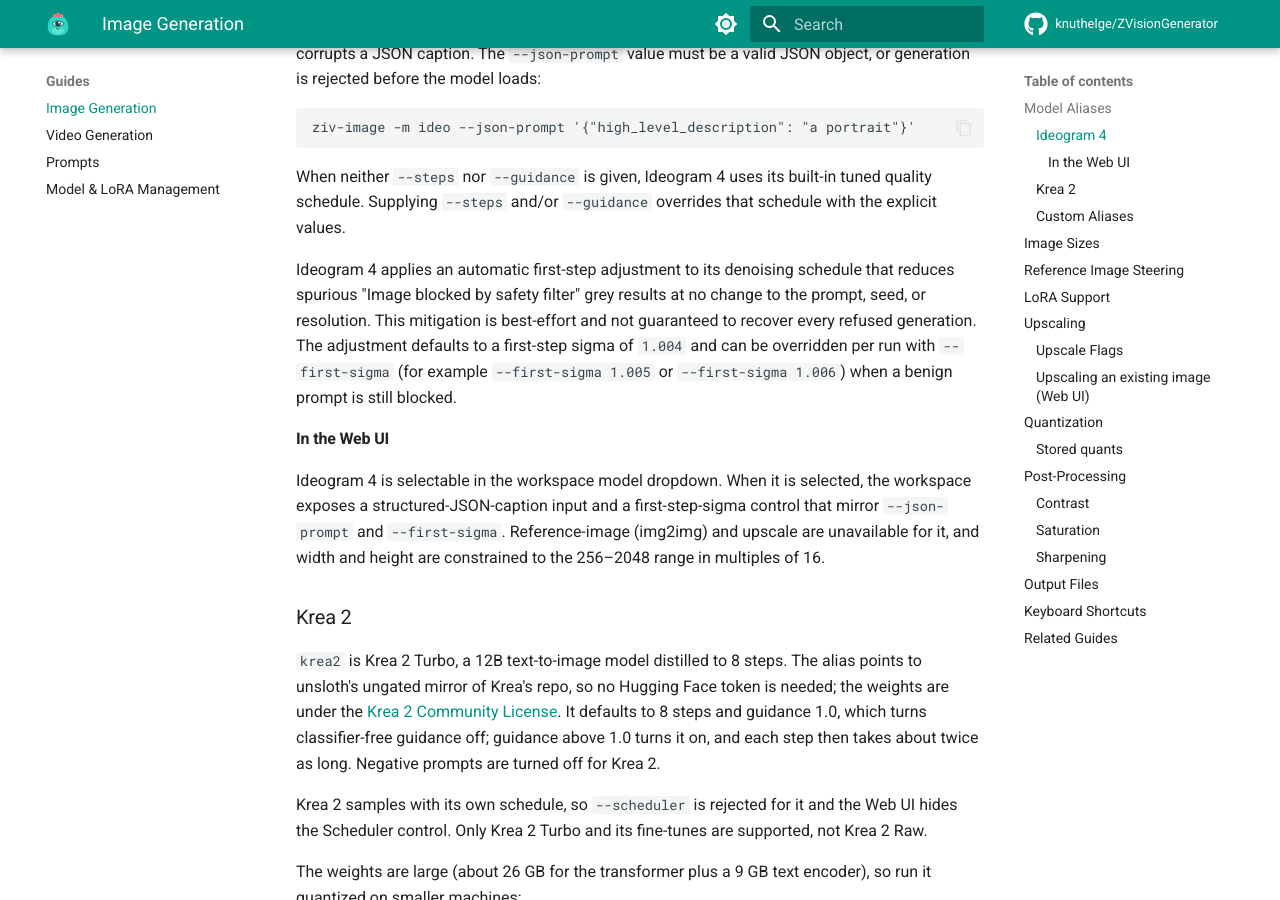
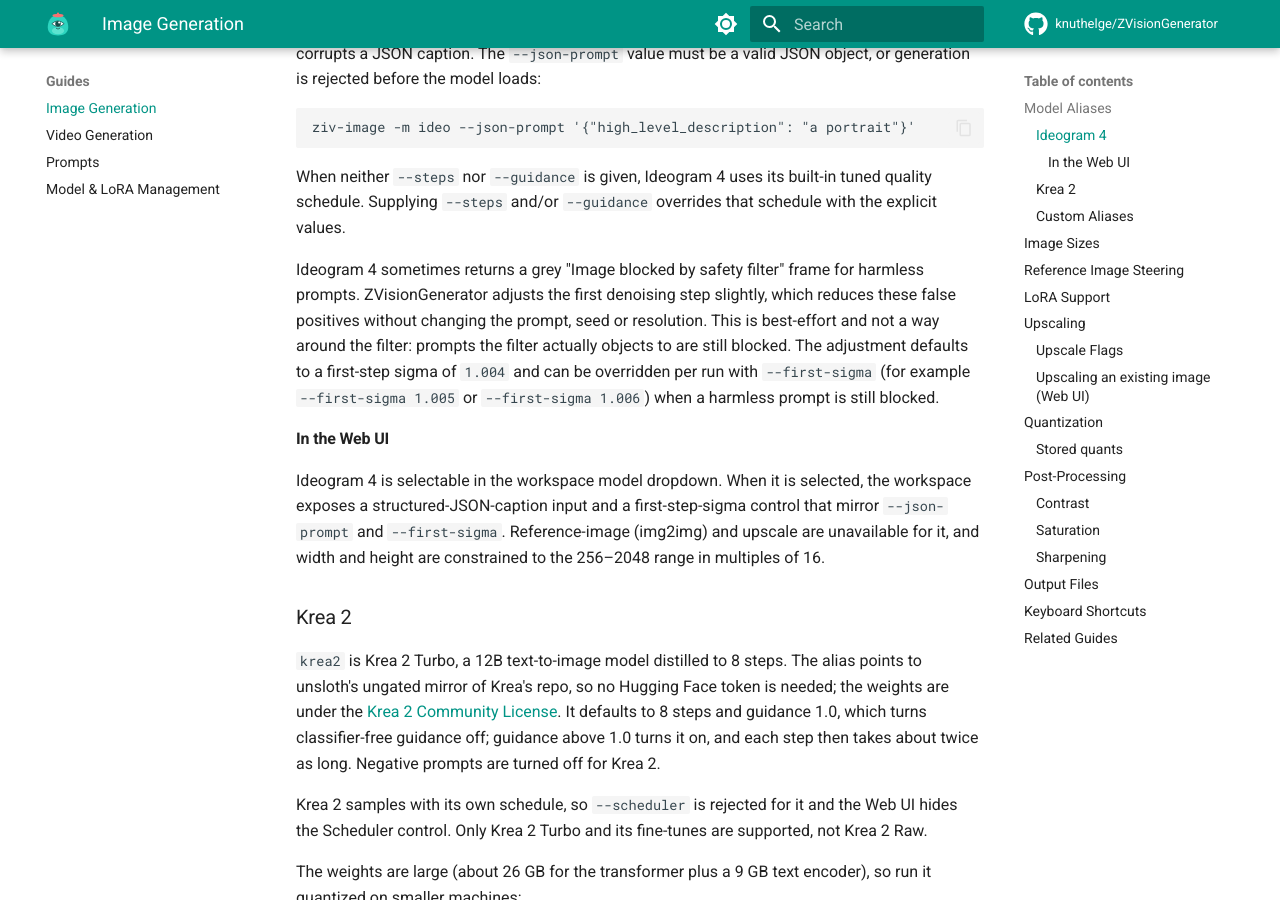
Before and after one commit to knuthelge/ZVisionGenerator, an MkDocs documentation site: the page built from docs/guides/image.md, in a window 1280 px wide and 900 px high, scrolled down 1432 px. Built offline with MkDocs 1.6.1 and Material for MkDocs 9.7.7, drawn with Linux system fonts in a browser that asks for light colours; comment, search, counter and statistics services are not loaded.

Commit message:
docs: clarify docs
Co-Authored-By: Claude Opus 5.5 <noreply@anthropic.com>

```diff
--- a/docs/guides/image.md
+++ b/docs/guides/image.md
@@ -43,7 +43,7 @@ ziv-image -m ideo --json-prompt '{"high_level_description": "a portrait"}'
 
 When neither `--steps` nor `--guidance` is given, Ideogram 4 uses its built-in tuned quality schedule. Supplying `--steps` and/or `--guidance` overrides that schedule with the explicit values.
 
-Ideogram 4 applies an automatic first-step adjustment to its denoising schedule that reduces spurious "Image blocked by safety filter" grey results at no change to the prompt, seed, or resolution. This mitigation is best-effort and not guaranteed to recover every refused generation. The adjustment defaults to a first-step sigma of `1.004` and can be overridden per run with `--first-sigma` (for example `--first-sigma 1.005` or `--first-sigma 1.006`) when a benign prompt is still blocked.
+Ideogram 4 sometimes returns a grey "Image blocked by safety filter" frame for harmless prompts. ZVisionGenerator adjusts the first denoising step slightly, which reduces these false positives without changing the prompt, seed or resolution. This is best-effort and not a way around the filter: prompts the filter actually objects to are still blocked. The adjustment defaults to a first-step sigma of `1.004` and can be overridden per run with `--first-sigma` (for example `--first-sigma 1.005` or `--first-sigma 1.006`) when a harmless prompt is still blocked.
 
 #### In the Web UI
 
```
Also changed, not shown: CHANGELOG.md (+1 -1 lines), docs/guides/prompts.md (+1 -1 lines), 1 other file.
